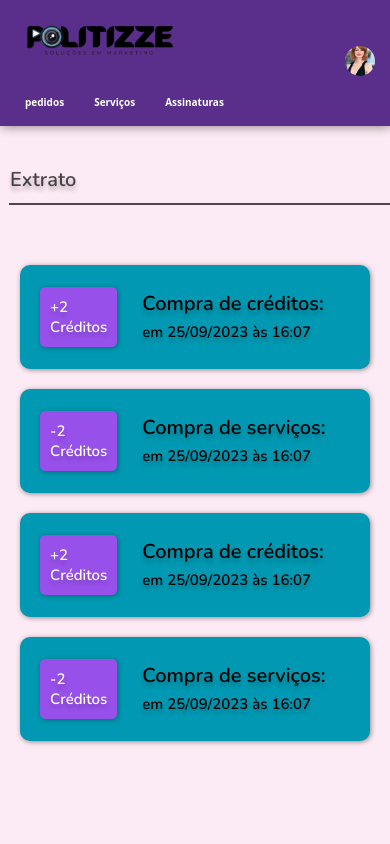
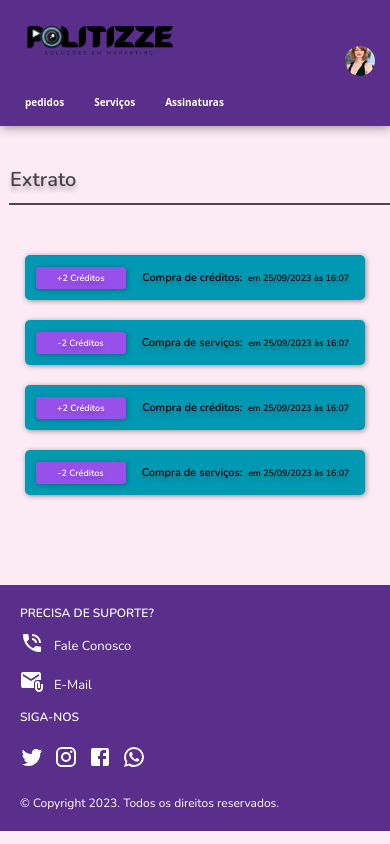
Before and after one commit to HunterAllProject/Politizzese-front, a React (Vite) app: page /extrato in a window 390 px wide. Shown: the top 844 px of the page. Built offline with nearby package versions, Linux system fonts and the light colour scheme.

Commit message:
Subindo responsividade da página de extrato

```diff
--- a/src/pages/Extrato/Extrato.css
+++ b/src/pages/Extrato/Extrato.css
@@ -12,7 +12,7 @@
     flex-direction: column;
     align-items: center;
     justify-content: center;
-    gap: 20px;
+    gap: 35px;
 }
 
 .extratLi{
@@ -20,9 +20,10 @@
     flex-direction: row;
     align-items: center;
     justify-content: space-around;
-    gap: 20px;
+    gap: 10px;
     background-color: #0098b2;
     padding: 20px;
+    width: 700px;
     border-radius: 10px;
     box-shadow: 1px 1px 5px rgb(146, 137, 137);
 }
@@ -55,5 +56,61 @@
 
 .extratoDate span {
     font-size: 15px;
+}
 
+@media(max-width: 750px){
+    .containerExtrato{
+        padding: 15px;
+        margin-bottom: 80px;
+    }
+    .extratoUl{
+        gap: 30px;
+    }
+    .extratLi{
+        gap: 10px;
+        padding: 15px;
+        width: 500px;
+    }
+    .extratoCredito{
+        padding: 10px;
+    }
+    .extratoCredito p{
+        font-size: 10px;
+    }
+    .extratoDate h1{
+        font-size: 16px;
+    }
+    .extratoDate span {
+        font-size: 11.5px;
+    }
 }
+
+@media(max-width: 550px){
+    .containerExtrato{
+        padding: 10px;
+        margin-bottom: 80px;
+    }
+    .extratoUl{
+        gap: 20px;
+    }
+    .extratLi{
+        gap: 10px;
+        padding: 10px;
+        width: 340px;
+        border-radius: 5px;
+    }
+    .extratoCredito{
+        padding: 5px;
+        width: 90px;
+        border-radius: 3px;
+    }
+    .extratoCredito p{
+        font-size: 9px;
+    }
+    .extratoDate h1{
+        font-size: 11px;
+    }
+    .extratoDate span {
+        font-size: 9px;
+    }
+}
--- a/src/pages/Extrato/Extrato.jsx
+++ b/src/pages/Extrato/Extrato.jsx
@@ -21,7 +21,7 @@ export const Extrato = () => {
 
                         <div className="extratoDate">
                             <h1>
-                                Compra de créditos:{" "}
+                                Compra de créditos:&nbsp;{" "}
                                 <span> em 25/09/2023 às 16:07</span>
                             </h1>
                         </div>
@@ -34,7 +34,7 @@ export const Extrato = () => {
 
                         <div className="extratoDate">
                             <h1>
-                                Compra de serviços:{" "}
+                                Compra de serviços:&nbsp;{" "}
                                 <span> em 25/09/2023 às 16:07</span>
                             </h1>
                         </div>
@@ -47,7 +47,7 @@ export const Extrato = () => {
 
                         <div className="extratoDate">
                             <h1>
-                                Compra de créditos:{" "}
+                                Compra de créditos:&nbsp;{" "}
                                 <span> em 25/09/2023 às 16:07</span>
                             </h1>
                         </div>
@@ -60,7 +60,7 @@ export const Extrato = () => {
 
                         <div className="extratoDate">
                             <h1>
-                                Compra de serviços:{" "}
+                                Compra de serviços:&nbsp;{" "}
                                 <span> em 25/09/2023 às 16:07</span>
                             </h1>
                         </div>
```
